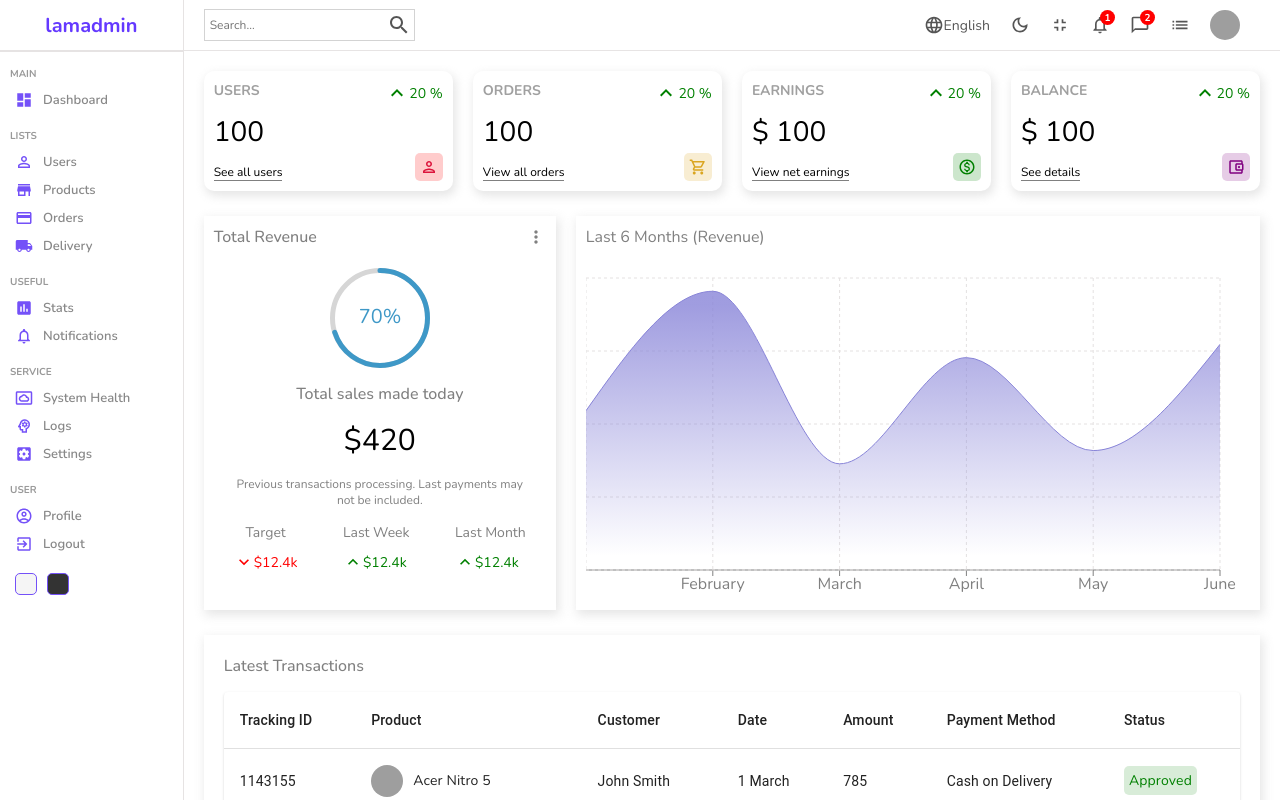
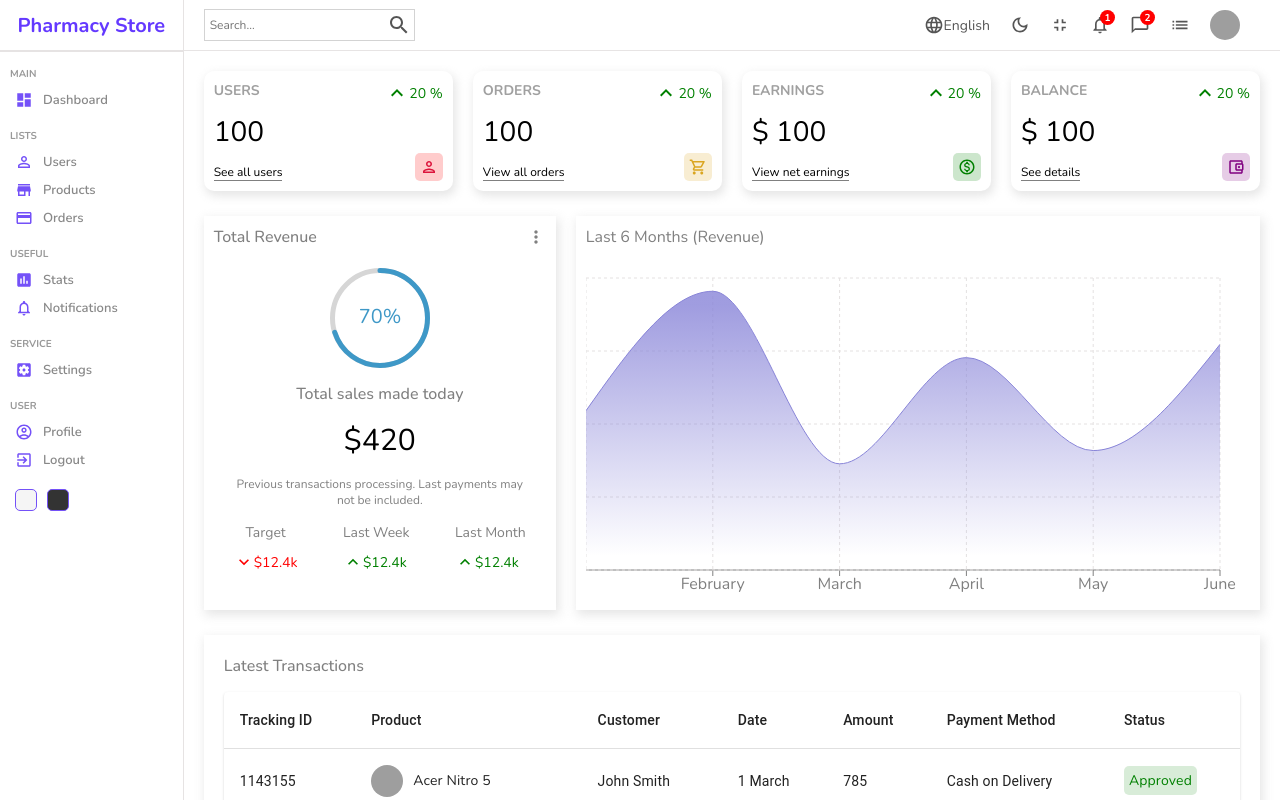
Before and after one commit to lildure/emiinsa, a React (Create React App) app: page / in a window 1280 px wide. Shown: the top 800 px of the page. Built offline with nearby package versions, Linux system fonts and the light colour scheme; grey boxes are pictures that could not be loaded.

Commit message:
anhnii hadgalalt

```diff
--- a/src/components/sidebar/Sidebar.jsx
+++ b/src/components/sidebar/Sidebar.jsx
@@ -1,15 +1,12 @@
 import "./sidebar.scss";
 import DashboardIcon from "@mui/icons-material/Dashboard";
 import PersonOutlineIcon from "@mui/icons-material/PersonOutline";
-import LocalShippingIcon from "@mui/icons-material/LocalShipping";
 import CreditCardIcon from "@mui/icons-material/CreditCard";
 import StoreIcon from "@mui/icons-material/Store";
 import InsertChartIcon from "@mui/icons-material/InsertChart";
 import SettingsApplicationsIcon from "@mui/icons-material/SettingsApplications";
 import ExitToAppIcon from "@mui/icons-material/ExitToApp";
 import NotificationsNoneIcon from "@mui/icons-material/NotificationsNone";
-import SettingsSystemDaydreamOutlinedIcon from "@mui/icons-material/SettingsSystemDaydreamOutlined";
-import PsychologyOutlinedIcon from "@mui/icons-material/PsychologyOutlined";
 import AccountCircleOutlinedIcon from "@mui/icons-material/AccountCircleOutlined";
 import { Link } from "react-router-dom";
 import { DarkModeContext } from "../../context/darkModeContext";
@@ -21,7 +18,7 @@ const Sidebar = () => {
     <div className="sidebar">
       <div className="top">
         <Link to="/" style={{ textDecoration: "none" }}>
-          <span className="logo">lamadmin</span>
+          <span className="logo">Pharmacy Store</span>
         </Link>
       </div>
       <hr />
@@ -49,10 +46,6 @@ const Sidebar = () => {
             <CreditCardIcon className="icon" />
             <span>Orders</span>
           </li>
-          <li>
-            <LocalShippingIcon className="icon" />
-            <span>Delivery</span>
-          </li>
           <p className="title">USEFUL</p>
           <li>
             <InsertChartIcon className="icon" />
@@ -63,14 +56,6 @@ const Sidebar = () => {
             <span>Notifications</span>
           </li>
           <p className="title">SERVICE</p>
-          <li>
-            <SettingsSystemDaydreamOutlinedIcon className="icon" />
-            <span>System Health</span>
-          </li>
-          <li>
-            <PsychologyOutlinedIcon className="icon" />
-            <span>Logs</span>
-          </li>
           <li>
             <SettingsApplicationsIcon className="icon" />
             <span>Settings</span>
```
